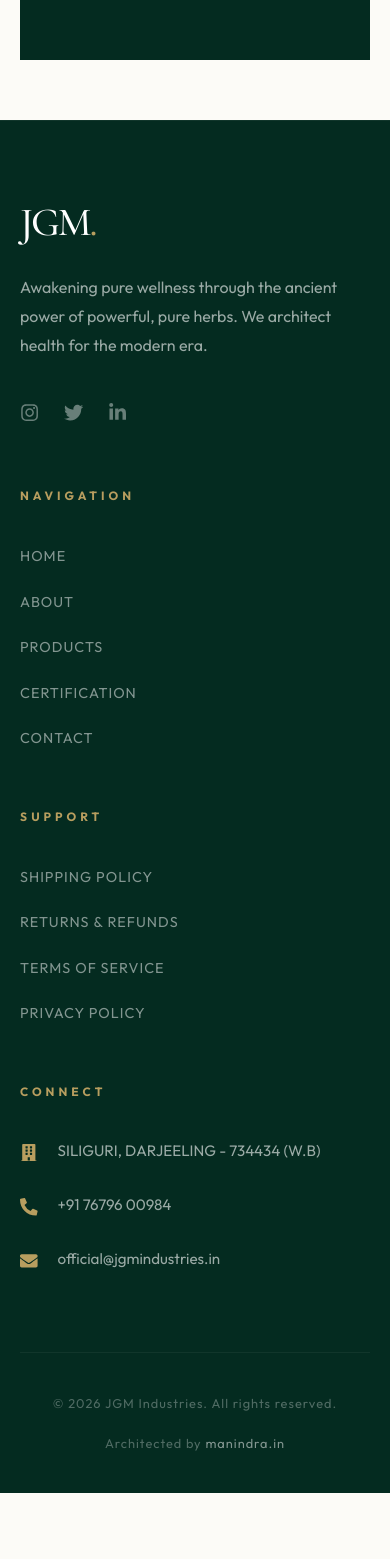
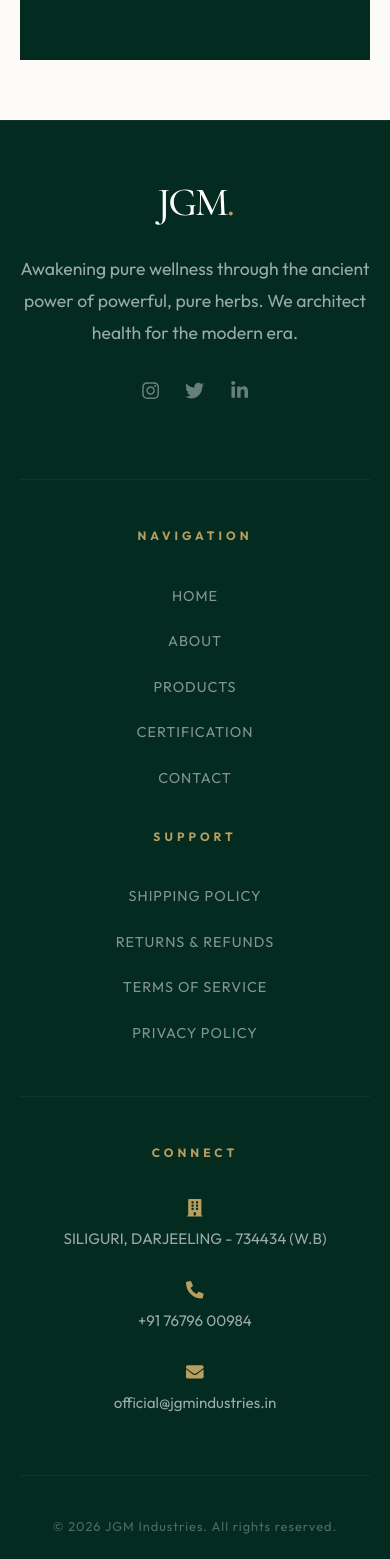
Before and after one commit to Manindra-Roy/jgm-frontend-v1-main, a React (Vite) app: page /about in a window 390 px wide. Shown: the part 1700-3259 px from the top of the page. Before the commit the page ends 3193 px from the top, so only its background shows below. Built offline with nearby package versions, Linux system fonts and the light colour scheme; no server answers; the HTML template or start-up script is replaced by a standard one.

Commit message:
feat: implement global layout components including navbar, footer, preloader, and base CSS styling

```diff
--- a/src/components/Footer.css
+++ b/src/components/Footer.css
@@ -15,6 +15,10 @@
     gap: 80px;
     max-width: 1600px;
     margin: 0 auto 120px;
+}
+
+.footer-links-container {
+    display: contents; /* Essential for Desktop Isolation */
 }
 
 /* 1. BRAND COLUMN */
@@ -150,18 +154,78 @@
 @media (max-width: 1200px) {
     .footer-grid {
         grid-template-columns: 1fr 1fr;
-        gap: 60px;
+        gap: 60px 40px;
     }
     .footer-brand { font-size: 3rem; }
+    .footer-mission { max-width: 100%; }
+
+    /* For 2-column tablet layout, we need the container to NOT be contents */
+    .footer-links-container {
+        display: contents;
+    }
 }
 
-@media (max-width: 768px) {
-    .site-footer { padding: 100px 5% 40px; }
+@media (max-width: 1024px) {
+    .site-footer {
+        padding: 80px 5% 40px;
+        text-align: center;
+    }
+
     .footer-grid {
         grid-template-columns: 1fr;
-        gap: 60px;
-        margin-bottom: 80px;
+        gap: 50px;
+        margin-bottom: 60px;
     }
+
+    .brand-column {
+        display: flex;
+        flex-direction: column;
+        align-items: center;
+        margin-bottom: 20px;
+    }
+
+    .footer-mission {
+        max-width: 500px;
+        margin: 0 auto 30px;
+    }
+
+    .footer-socials {
+        justify-content: center;
+    }
+
+    /* Group links in 2-column grid for tablets & mobile */
+    .footer-links-container {
+        display: grid;
+        grid-template-columns: 1fr 1fr;
+        gap: 30px;
+        text-align: left;
+        border-top: 1px solid rgba(255, 255, 255, 0.05);
+        padding-top: 50px;
+    }
+
+    .contact-column {
+        border-top: 1px solid rgba(255, 255, 255, 0.05);
+        padding-top: 50px;
+        display: flex;
+        flex-direction: column;
+        align-items: center;
+    }
+
+    .contact-details {
+        align-items: center;
+        text-align: center;
+    }
+
+    .detail-item {
+        flex-direction: column;
+        align-items: center;
+        gap: 10px;
+    }
+
+    .detail-icon {
+        margin-top: 0;
+    }
+
     .footer-legal {
         flex-direction: column;
         gap: 20px;
@@ -170,7 +234,17 @@
 }
 
 @media (max-width: 480px) {
-    .site-footer { padding: 80px 20px 40px; }
+    .site-footer { padding: 60px 20px 40px; }
     .footer-brand { font-size: 2.5rem; }
-    .footer-mission { font-size: 1rem; }
+
+    .footer-links-container {
+        grid-template-columns: 1fr; /* Stack links on very small screens */
+        text-align: center;
+        gap: 40px;
+    }
+
+    .footer-links a:hover {
+        padding-left: 0;
+        color: var(--accent-gold);
+    }
 }
--- a/src/components/Footer.jsx
+++ b/src/components/Footer.jsx
@@ -24,6 +24,7 @@
                     </div>
                 </div>
 
+                <div className="footer-links-container">
                     {/* 2. QUICK NAVIGATION */}
                     <div className="footer-column">
                         <h4 className="column-title">NAVIGATION</h4>
@@ -45,6 +46,7 @@
                             <li><Link to="/terms">TERMS OF SERVICE</Link></li>
                             <li><Link to="/privacy">PRIVACY POLICY</Link></li>
                         </ul>
+                    </div>
                 </div>
 
                 {/* 4. CONTACT DIRECTORY */}
--- a/src/components/Navbar.css
+++ b/src/components/Navbar.css
@@ -112,6 +112,14 @@
 
 @media (max-width: 1280px) {
     .nav-links-left, .nav-links-right { gap: 25px; }
+}
+
+@media (min-width: 1025px) and (max-width: 1440px) {
+    .nav-auth-btn {
+        padding: 8px 22px;
+        font-size: 0.65rem;
+        letter-spacing: 1.5px;
+    }
 }
 
 @media (max-width: 1024px) {
--- a/src/components/Preloader.jsx
+++ b/src/components/Preloader.jsx
@@ -10,6 +10,7 @@
 
 export default function Preloader({ isAppLoading }) {
     const [progress, setProgress] = useState(0);
+    const [shouldRender, setShouldRender] = useState(true);
     const [scrambledText, setScrambledText] = useState('JGM INDUSTRIES');
     const targetText = 'JGM INDUSTRIES';
 
@@ -48,6 +49,15 @@
             clearInterval(scrambleTimer);
         };
     }, [isAppLoading]);
+
+    useEffect(() => {
+        if (!isAppLoading) {
+            const unmountTimer = setTimeout(() => setShouldRender(false), 2000);
+            return () => clearTimeout(unmountTimer);
+        }
+    }, [isAppLoading]);
+
+    if (!shouldRender) return null;
 
     return (
         <div className={`preloader-wrapper ${!isAppLoading ? 'closing' : ''}`}>
--- a/src/index.css
+++ b/src/index.css
@@ -83,6 +83,12 @@
     padding: 0 5%;
 }
 
+@media (min-width: 1025px) and (max-width: 1440px) {
+    .container-editorial {
+        padding: 0 10%;
+    }
+}
+
 .reveal {
     opacity: 0;
     transform: translateY(30px);
--- a/src/pages/Home.css
+++ b/src/pages/Home.css
@@ -39,7 +39,7 @@
     width: 100%;
     height: 100%;
     object-fit: cover;
-    filter: brightness(0.85) blur(4px);
+    filter: brightness(0.9) blur(2px);
     transform: scale(1.05);
     animation: majesticZoom 20s linear infinite alternate;
 }
@@ -58,8 +58,8 @@
         rgba(252, 251, 247, 0.85) 25%,
         rgba(252, 251, 247, 0.4) 60%,
         rgba(252, 251, 247, 0.1) 100%);
-    backdrop-filter: blur(4px);
-    -webkit-backdrop-filter: blur(4px);
+    backdrop-filter: blur(2px);
+    -webkit-backdrop-filter: blur(2px);
     z-index: 2; /* Ensure overlay is above the slides */
 }
 
@@ -89,7 +89,18 @@
     line-height: 0.9;
     margin-bottom: 35px;
     color: var(--primary-emerald);
-    text-shadow: 0 10px 40px rgba(4, 43, 32, 0.1); /* More pronounced lift */
+    text-shadow: 0 10px 40px rgba(4, 43, 32, 0.1);
+}
+
+@media (min-width: 1025px) and (max-width: 1440px) {
+    .hero-title {
+        font-size: clamp(3.5rem, 8vw, 6.5rem);
+        margin-bottom: 25px;
+    }
+    .hero-description {
+        max-width: 500px;
+        line-height: 1.7;
+    }
 }
 
 .hero-title span.italic {
@@ -163,6 +174,12 @@
     display: grid;
     grid-template-columns: repeat(3, 1fr);
     gap: 80px;
+}
+
+@media (min-width: 1025px) and (max-width: 1440px) {
+    .pillars-grid-v2 {
+        gap: 60px;
+    }
 }
 
 .pillar-item-v2 {
@@ -255,25 +272,32 @@
 
 .category-grid {
     display: grid;
-    grid-template-columns: repeat(auto-fill, minmax(400px, 1fr));
-    gap: 60px;
+    grid-template-columns: repeat(4, 1fr);
+    gap: 40px;
+    margin-bottom: 100px;
 }
 
 .category-card {
+    background: white;
+    padding: 40px 30px;
+    transition: all 0.6s cubic-bezier(0.16, 1, 0.3, 1);
+    cursor: pointer;
+    display: flex;
+    flex-direction: column;
+    justify-content: space-between;
     text-align: center;
-    transition: all 0.6s cubic-bezier(0.16, 1, 0.3, 1);
-    padding: 40px;
     border: 1px solid transparent;
 }
 
 .category-card:hover {
     border-color: var(--border-light);
-    background: white;
+    transform: translateY(-8px);
+    box-shadow: 0 20px 40px rgba(0,0,0,0.02);
 }
 
 .cat-img-wrapper {
-    height: 350px;
-    margin-bottom: 40px;
+    height: 250px;
+    margin-bottom: 30px;
     display: flex;
     align-items: center;
     justify-content: center;
@@ -281,18 +305,24 @@
 
 .cat-img-wrapper img {
     max-height: 100%;
+    max-width: 100%;
+    object-fit: contain;
 }
 
 .category-card h4 {
     font-family: var(--font-heading);
-    font-size: 2rem;
-    margin-bottom: 30px;
+    font-size: 1.4rem;
+    margin-bottom: 25px;
     color: var(--primary-emerald);
+    line-height: 1.2;
 }
 
 /* MOBILE REFINEMENTS */
 @media (max-width: 1400px) {
     .pillars-grid-v2 { gap: 40px; }
+    .category-grid {
+        grid-template-columns: repeat(3, 1fr);
+    }
 }
 
 @media (max-width: 1024px) {
@@ -326,6 +356,11 @@
         grid-template-columns: repeat(2, 1fr);
         gap: 40px;
     }
+
+    .category-card {
+        border-color: var(--border-light);
+        background: white;
+    }
 }
 
 @media (max-width: 768px) {
@@ -358,6 +393,21 @@
 
     .category-grid {
         grid-template-columns: 1fr;
+        gap: 30px;
+    }
+
+    .category-card {
+        padding: 30px 20px;
+        width: 100%;
+    }
+
+    .cat-img-wrapper {
+        height: 180px;
+        margin-bottom: 20px;
+    }
+
+    .category-card h4 {
+        font-size: 1.2rem;
     }
 
     .brand-editorial-card {
@@ -366,10 +416,6 @@
 
     .section-header {
         margin-bottom: 60px;
-    }
-
-    .cat-img-wrapper {
-        height: 250px;
     }
 }
 
```
Lines whose indentation alone changed are shown as unchanged.
